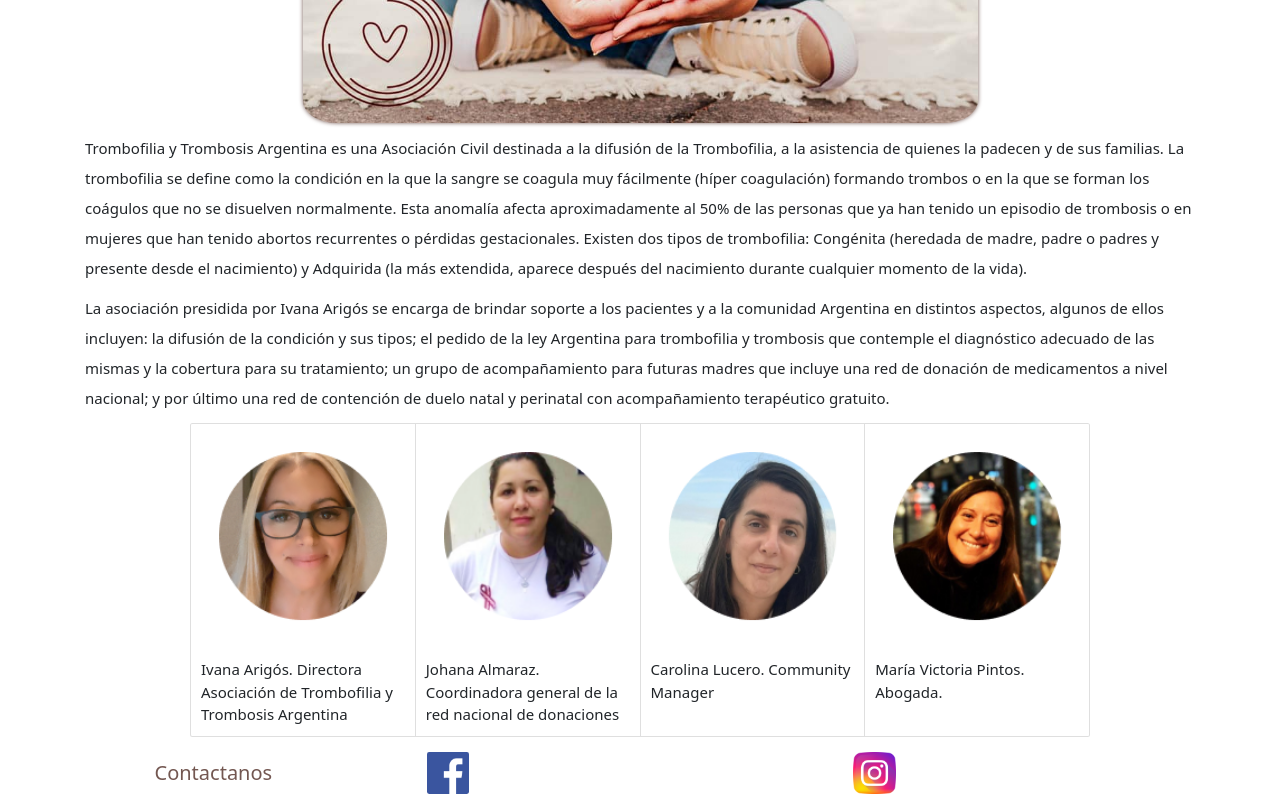
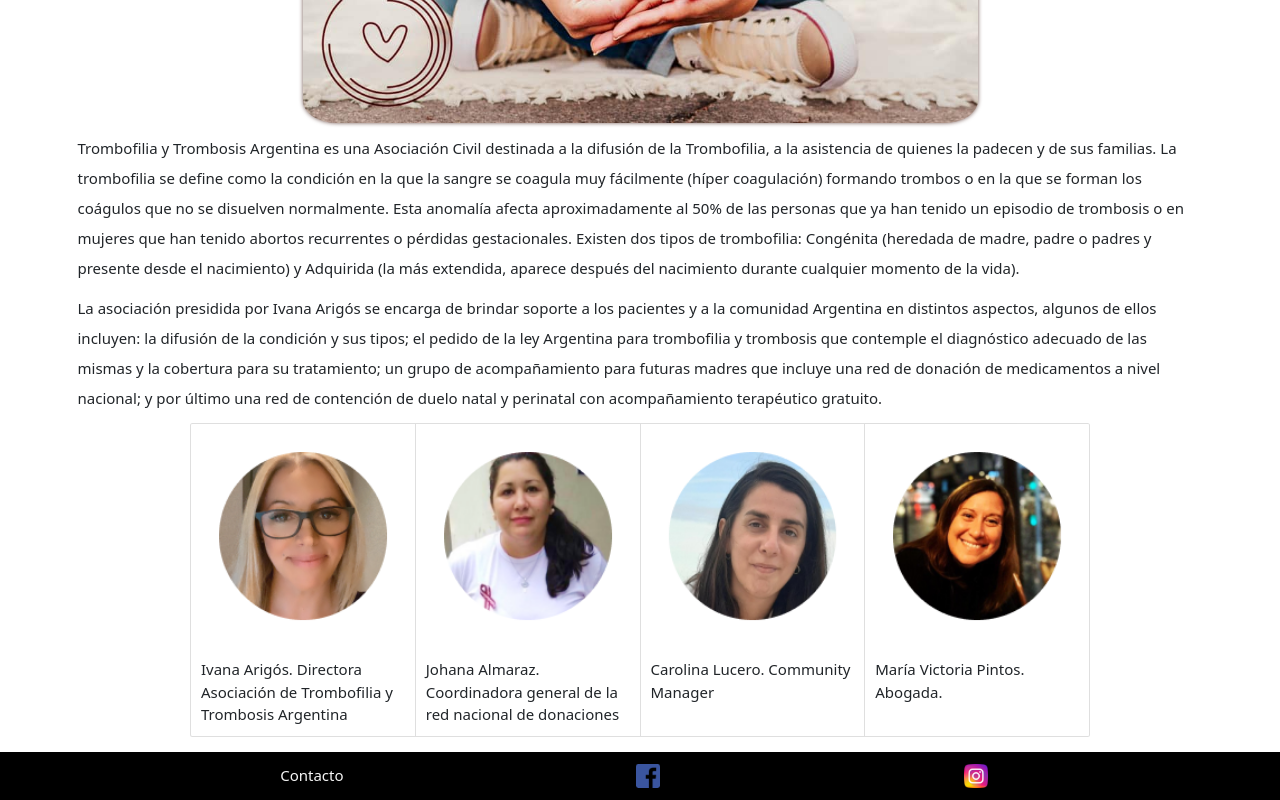
Before and after one commit to ViGonzalez18/Trombofilia-y-Trombosis-Argentina, a website: page index.html in a window 1280 px wide. Shown: the part 472-1272 px from the top of the page. Drawn offline with nearby package versions, Linux system fonts and the light colour scheme; a web font is replaced by a local one.

Commit message:
cambios7

```diff
--- a/index.html
+++ b/index.html
@@ -70,11 +70,11 @@
               <img class="img1" src="./imagenes/indexfoto.jpg" alt="Mujer embarazada con jeringa">
             </div>
             </section>
-               <p class=" container texto-chico">Trombofilia y Trombosis Argentina es una Asociación Civil destinada a la difusión de la Trombofilia, a la asistencia de quienes la padecen y de sus familias.
+               <p class=" texto-chico">Trombofilia y Trombosis Argentina es una Asociación Civil destinada a la difusión de la Trombofilia, a la asistencia de quienes la padecen y de sus familias.
 
                 La trombofilia se define como la condición en la que la sangre se coagula muy fácilmente (híper coagulación) formando trombos o en la que se forman los coágulos que no se disuelven normalmente. Esta anomalía afecta aproximadamente al 50% de las personas que ya han tenido un episodio de trombosis o en mujeres que han tenido abortos recurrentes o pérdidas gestacionales. Existen dos tipos de trombofilia: Congénita (heredada de madre, padre o padres y presente desde el nacimiento) y Adquirida (la más extendida, aparece después del nacimiento durante cualquier momento de la vida).
             </p>
-              <p class=" container texto-chico">
+              <p class="  texto-chico">
                 La asociación presidida por Ivana Arigós se encarga de brindar soporte a los pacientes y a la comunidad Argentina en distintos aspectos, algunos de ellos incluyen: la difusión de la condición y sus tipos; el pedido de la ley Argentina para trombofilia y trombosis que contemple el diagnóstico adecuado de las mismas y la cobertura para su tratamiento; un grupo de acompañamiento para futuras madres que incluye una red de donación de medicamentos a nivel nacional; y por último una red de contención de duelo natal y perinatal con acompañamiento terapéutico gratuito.
               </p>
               <div class="card-group mx-auto ">
@@ -116,12 +116,12 @@
 
         </section> <!--Fin contenido Index-->
     </main ><!--Fin Main index-->
+
     <footer class="footer">
-      <div class="contenido_footer" >
-        <a class="footer__link" href="./paginas/contacto.html" target="_blank">Contactanos</a>
-        <a class="footer__link" href="https://www.facebook.com/groups/439846013466122" target="_blank"><img class="footer__link__img" src="./imagenes/facebook.png" alt="logo facebook"></a>
-        <a class="footer__link" href="https://www.instagram.com/trombofiliaytrombosisargentina/?hl=es" target="_blank"><img class="footer__link__img" src="./imagenes/instagram.png" alt="logo instagram"></a>
-      </div>
-    </footer>
+
+      <a class="footer__link" href="./paginas/contacto.html" target="_blank">Contacto</a>
+      <a class="footer__link" href="https://www.facebook.com/groups/439846013466122" target="_blank"><img class="footer__link__img" src="./imagenes/facebook.png" alt="logo facebook"></a>
+      <a class="footer__link" href="https://www.instagram.com/trombofiliaytrombosisargentina/?hl=es" target="_blank"><img class="footer__link__img" src="./imagenes/instagram.png" alt="logo instagram"></a>
+  </footer>
 </body>
 </html>
--- a/scss/partials/_footer.scss
+++ b/scss/partials/_footer.scss
@@ -1,26 +1,27 @@
 .footer{
+    background-color: black;
     width: 100%;
-    height: 5%;
+    height: 40%;
+    display: flex;
+    flex-direction:row;
+    justify-content: center;
+    justify-content:space-evenly;
+    align-items: center;
 
 
     &__link {
         text-decoration: none;
         text-align:center;
-        font-size:2em;
+        font-size:1.5em;
         font-style:inherit;
-        color: var(--liver);
+        color: whitesmoke;
 
     }
     &__link__img {
-                    width: 10%;
-                    display: block;
-                    border-radius: 5%;
+                    width: 6vh;
+            transform: scale(0.5,0.5);
+            border-radius: 10%;
+
     }
+
 }
-
-.contenido_footer {
-    display: grid;
-    grid-template-columns: 1fr 1fr 1fr;
-    align-items: center;
-    align-content: center;
-}
--- a/scss/partials/_header.scss
+++ b/scss/partials/_header.scss
@@ -54,5 +54,6 @@ a {
   }
 
   a:hover {
-    background-color:$almond;
+    background-color:lightgray;
+    transition: background-color .5s
   }
```
Also changed, not shown: css/index.css, imagenes/logo7.png (added).
